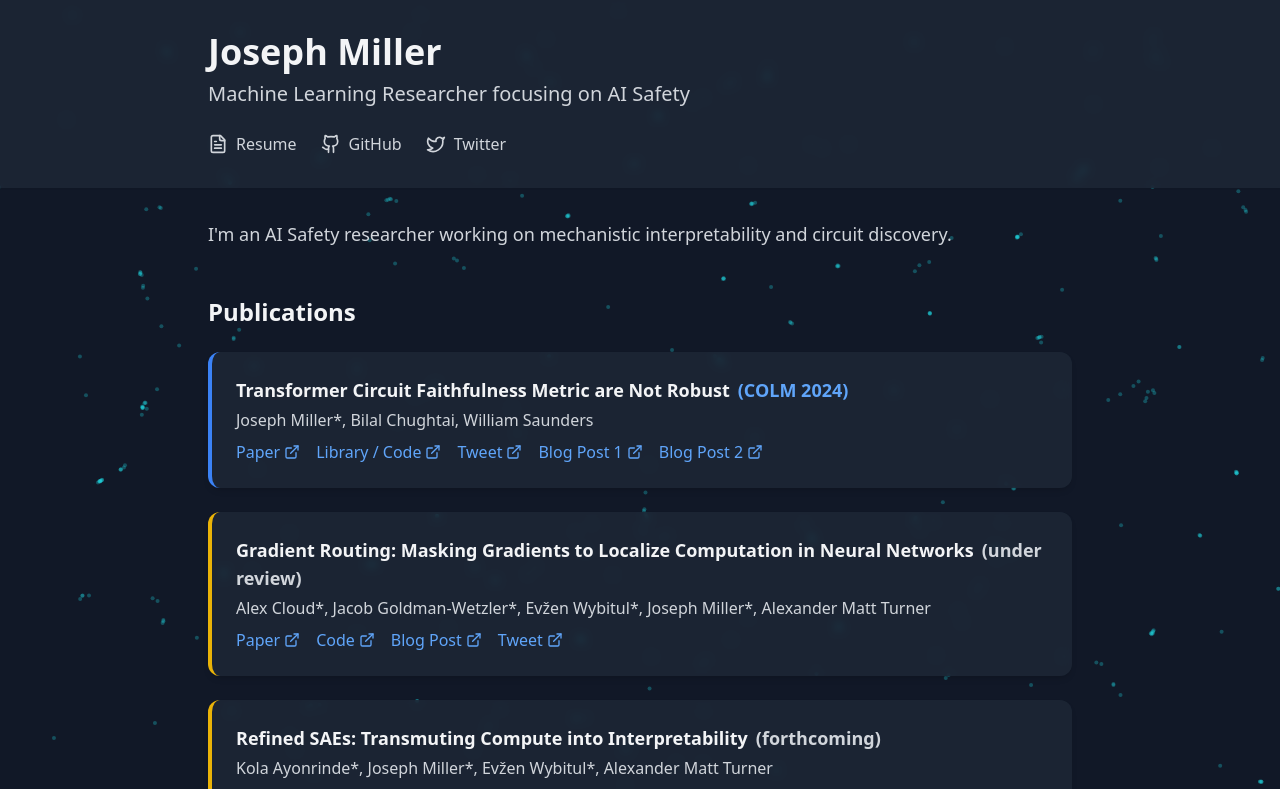
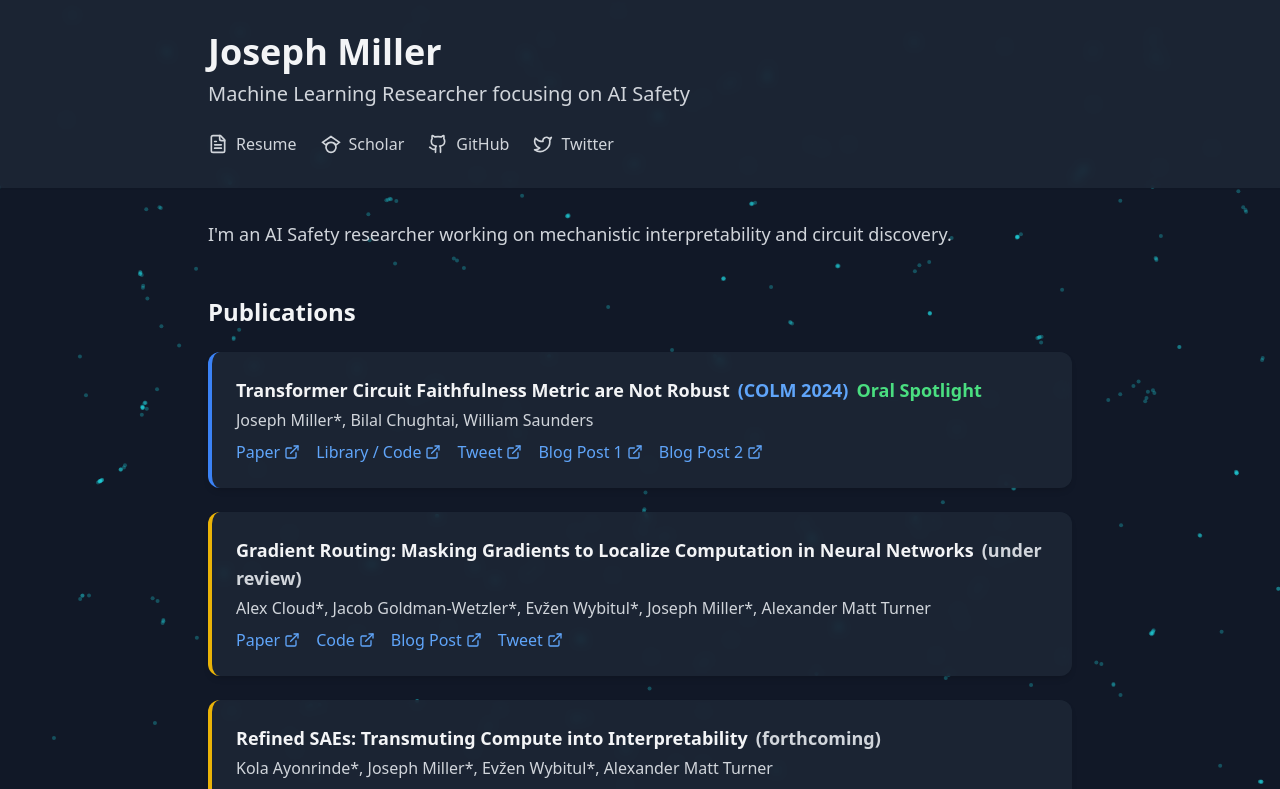
Before and after one commit to UFO-101/joseph-miller, a React (Vite) app: page / in a window 1280 px wide. Shown: the top 789 px of the page. Built offline with nearby package versions, Linux system fonts and the light colour scheme.

Commit message:
Add scholar link and mention COLM 2024 oral spotlight.

```diff
--- a/src/artifacts/default.tsx
+++ b/src/artifacts/default.tsx
@@ -1,4 +1,3 @@
-import React from 'react';
 import { ExternalLink, FileText, Github, Twitter } from 'lucide-react';
 import ParticleBackground from '../components/background/ParticleBackground';
 
@@ -25,12 +24,23 @@ const PersonalWebsite = () => {
                 Resume
               </a>
               <a
+                href="https://scholar.google.com/citations?user=vUqC5hQAAAAJ"
+                className="inline-flex items-center text-gray-300 hover:text-blue-400 transition-colors"
+                target="_blank"
+                rel="noopener noreferrer"
+              >
+                <svg className="w-5 h-5 mr-2" viewBox="0 0 24 24" fill="none" stroke="currentColor" strokeWidth="2">
+                  <path d="M12 22a6 6 0 1 1 0-12 6 6 0 0 1 0 12zM12 3L2 10l4.034 3.281A7 7 0 0 1 12 10a7 7 0 0 1 5.966 3.281L22 10 12 3z"/>
+                </svg>
+                Scholar
+              </a>
+              <a
                 href="https://github.com/UFO-101"
                 className="inline-flex items-center text-gray-300 hover:text-blue-400 transition-colors"
                 target="_blank"
                 rel="noopener noreferrer"
               >
-                <Github className="w-5 h-5 mr-2" />
+                <Github className="w-5 h-5 mr-2" strokeWidth={2} />
                 GitHub
               </a>
               <a
@@ -62,6 +72,7 @@ const PersonalWebsite = () => {
                 <h3 className="text-lg font-semibold text-gray-100">
                   Transformer Circuit Faithfulness Metric are Not Robust
                   <span className="ml-2 text-blue-400">(COLM 2024)</span>
+                  <span className="ml-2 text-green-400">Oral Spotlight</span>
                 </h3>
                 <p className="text-gray-300 mt-1">Joseph Miller*, Bilal Chughtai, William Saunders</p>
                 <div className="mt-2 space-x-4">
```
